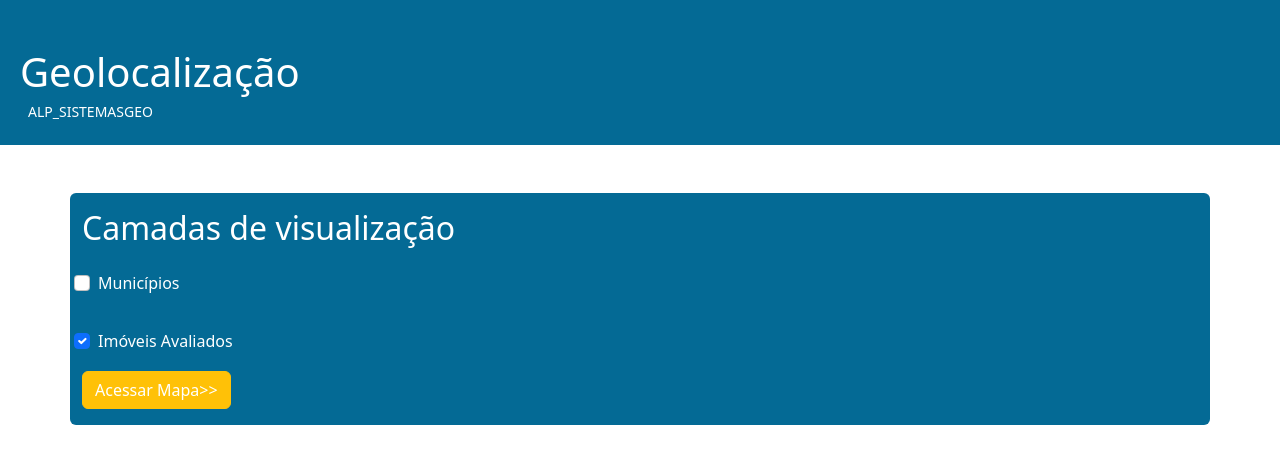
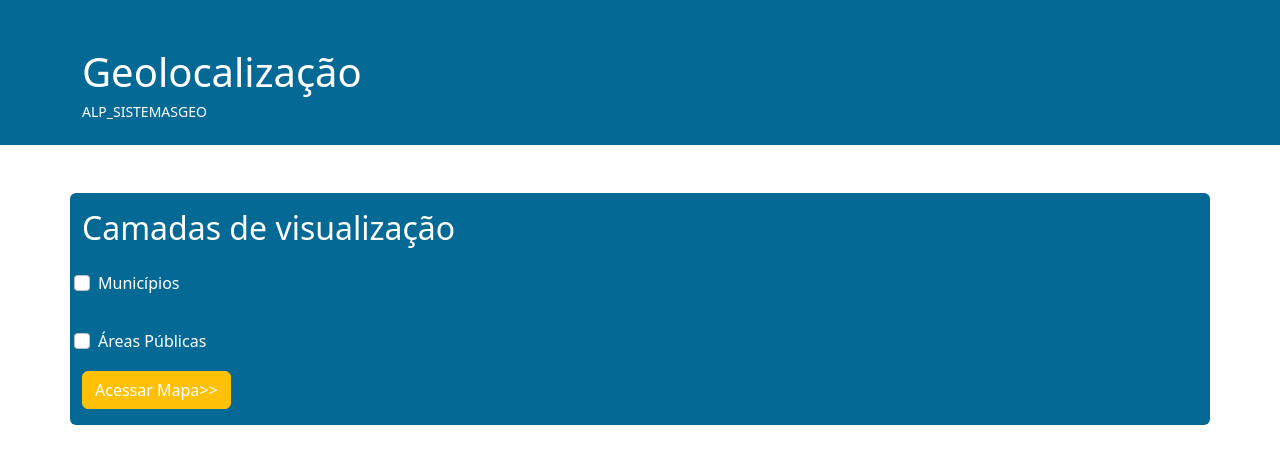
Before and after one commit to andreportol/GeoDjangoIntroducao, a Django app: page / in a window 1280 px wide. Shown: the top 464 px of the page. Run offline with Django 4.2, Linux system fonts and the light colour scheme.

Commit message:
Feito ajustes nos arquivos html e no map.js. Projeto Funcionando.

```diff
--- a/core/templates/base.html
+++ b/core/templates/base.html
@@ -14,15 +14,12 @@
 </head>
 
 <body>
-    <div class="container-fluid">
-        {% block index %}
+    {% block index %}
 
-        {% endblock index %}
-        {% block mapa %}
+    {% endblock index %}
+    {% block mapa %}
 
-        {% endblock mapa%}
-    </div>
-
+    {% endblock mapa%}
 <script src="https://cdn.jsdelivr.net/npm/@popperjs/core@2.11.6/dist/umd/popper.min.js"
         integrity="sha384-oBqDVmMz9ATKxIep9tiCxS/Z9fNfEXiDAYTujMAeBAsjFuCZSmKbSSUnQlmh/jp3"
         crossorigin="anonymous"></script>
--- a/core/templates/index.html
+++ b/core/templates/index.html
@@ -1,26 +1,31 @@
 {% extends 'base.html' %}
 {% load static %}
     {% block index %}
+    <div class="container-fluid cordefundo">
+        <div class="container">
             <div class="row cordefundo">
                 <div class="col-md-12 pb-3">
-                <h1 class="text-white pt-5 px-2">Geolocalização</h1>
-                <h3 class="form-text text-white px-3">ALP_SISTEMASGEO</h3>
+                    <h1 class="text-white pt-5">Geolocalização</h1>
+                    <h3 class="form-text text-white">ALP_SISTEMASGEO</h3>
                 </div>
             </div>
+        </div>
+    </div>
+
     <div class="container cordefundo mt-5 rounded">
         <div class="row">
             <h2 class="text-white pt-3">Camadas de visualização</h2>
             <div class="col-md-12">
                 <div class="form-check p-3">
-                        <input class="form-check-input" type="checkbox" value="" id="flexCheckDefault">
+                    <input class="form-check-input" type="checkbox" value="1" id="check_municipios">
                     <label class="form-check-label text-white" for="flexCheckDefault">
                         Municípios
                     </label>
                 </div>
                 <div class="form-check p-3">
-                        <input class="form-check-input" type="checkbox" value="" id="flexCheckChecked" checked>
+                    <input class="form-check-input" type="checkbox" value="1" id="check_areapublicas">
                     <label class="form-check-label text-white" for="flexCheckChecked">
-                            Imóveis Avaliados
+                        Áreas Públicas
                     </label>
                 </div>
                 <div class="pb-3">
@@ -28,4 +33,5 @@
                 </div>
             </div>
         </div>
+    </div>
     {% endblock index %}
--- a/core/templates/mapa.html
+++ b/core/templates/mapa.html
@@ -1,5 +1,6 @@
 {% extends 'base.html' %}
 {% load static %}
+
     {% block mapa %}
     <div class="row">
         <div class="col-md-12 text-center">
@@ -29,7 +30,8 @@
     </div>
     <div class="row my-2 cordefundo p-2 border rounded d-flex justify-content-around">
         <div class="col-md-3">
-                <button class="btn btn-success" id="addMarkerButton"><a class="text-white" href="{% url 'municipios:municipios_cadastrar' %}">Adicionar Marcador</a></button>
+            <button class="btn btn-success" id="addMarkerButton"><a class="text-white"
+                    href="{% url 'municipios:municipios_cadastrar' %}">Adicionar Marcador</a></button>
         </div>
         <div class="col-md-6">
 
--- a/requirements.txt
+++ b/requirements.txt
@@ -1,7 +1,9 @@
 asgiref==3.7.2
 dj-database-url==2.0.0
-Django==4.2.1
-GDAL @ file:///C:/Users/andre.porto/PROGRAMACAO/DjangoProjeto/GeoLocalizacao/GDAL-3.4.3-cp310-cp310-win_amd64.whl#sha256=9893da5532a6c5dadc1fc3bc402ae29d161b7cf190d778f129da84d0e50baa29
+Django==4.2.2
+django-geojson==4.0.0
+django-leaflet==0.29.0
+GDAL @ file:///C:/ANDRE_2022/PROGRAMACAO/ProjetosDjango/GeoDjangoIntroducao/GDAL-3.4.3-cp310-cp310-win_amd64.whl#sha256=9893da5532a6c5dadc1fc3bc402ae29d161b7cf190d778f129da84d0e50baa29
 psycopg2==2.9.6
 python-decouple==3.8
 sqlparse==0.4.4
```
Also changed, not shown: core/static/js/map.js (line endings or trailing spaces). Lines whose indentation alone changed are shown as unchanged.
